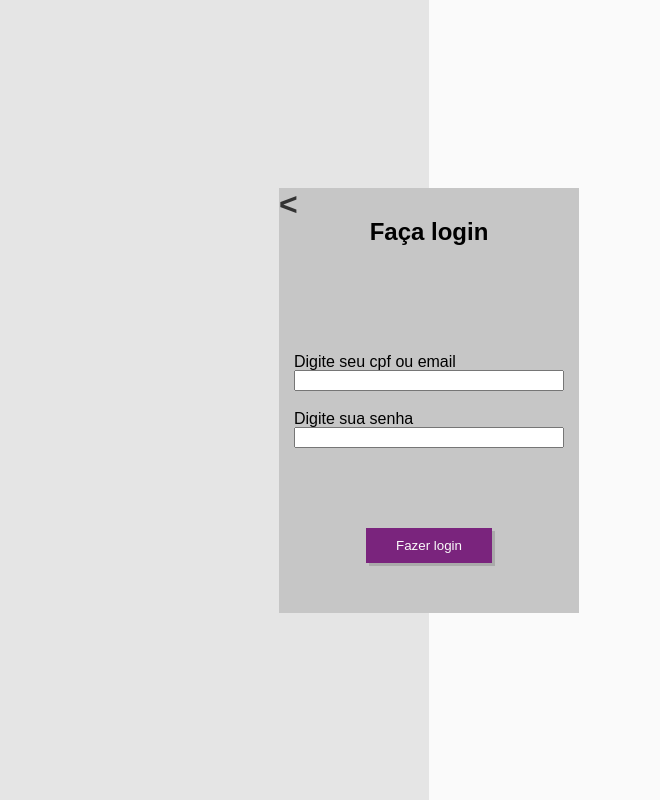
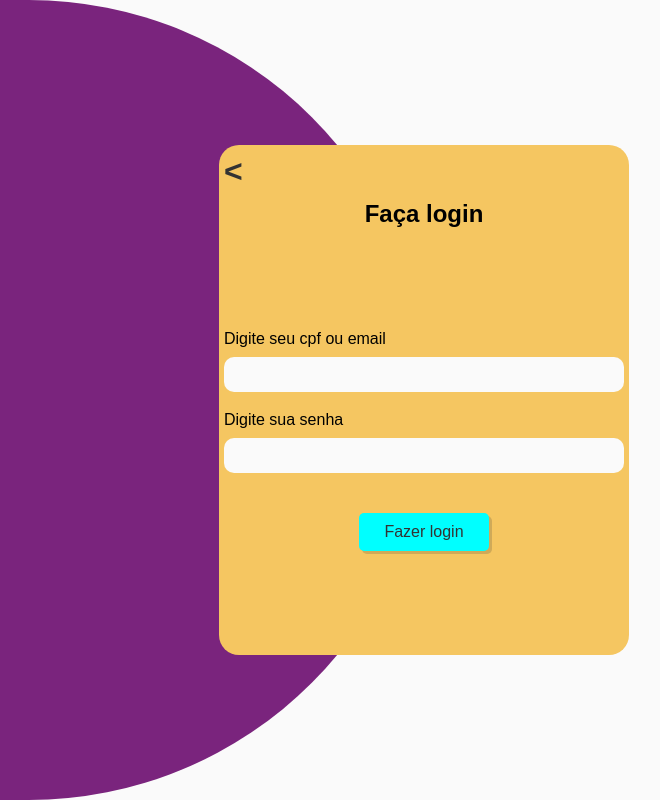
Before and after one commit to carrilhorafael/ceb-front, a React (Create React App) app: page /login in a window 1280 px wide. Shown: the whole page, without its empty margins (339-999 px from the left). Built offline with nearby package versions, Linux system fonts and the light colour scheme.

Commit message:
estilização completa do login

```diff
--- a/src/common/header/headers_components/HeaderHome.jsx
+++ b/src/common/header/headers_components/HeaderHome.jsx
@@ -9,7 +9,7 @@ export default function HeaderHome (){
         <header>
             <nav className="main_container">
                 <Link to="/"> <img className="logo-ceb" src={logo}/></Link>
-                <Link to="login"><button className="home-button-login">Entrar</button></Link>
+                <Link to="login"><button className="main_button">Entrar</button></Link>
             </nav>
         </header>
     )
--- a/src/common/header/style.css
+++ b/src/common/header/style.css
@@ -12,15 +12,3 @@ header .main_container{
     max-height: 80px;
     padding: 10px 0;
 }
-
-.home-button-login{
-    border: 0;
-    background-color: var(--cyan);
-    color: #333;
-    font-size: 1.0rem;
-    padding: 10px 25px;
-    border-radius: 5px;
-}
-.home-button-login:hover{
-    background-color: var(--blue);
-}
--- a/src/pages/login/index.jsx
+++ b/src/pages/login/index.jsx
@@ -28,17 +28,17 @@ export default function Login () {
                     <Link to="/">{"<"}</Link>
                     <h3>Faça login</h3>
                 </div>
-                <div>
+                <div className="form_inputs">
                     <fieldset>
                         <label htmlFor="credential">Digite seu cpf ou email</label>
-                        <input value={credential} name="credential" onChange={e => setCredential(e.target.value)}></input>
+                        <input className="main_input" value={credential} name="credential" onChange={e => setCredential(e.target.value)}></input>
                     </fieldset>
                     <fieldset>
                         <label htmlFor="password">Digite sua senha</label>
-                        <input type="password" value={password} name="password" onChange={e => setPassword(e.target.value)}></input>
+                        <input className="main_input" type="password" value={password} name="password" onChange={e => setPassword(e.target.value)}></input>
                     </fieldset>
+                    <input className="main_button" type="submit" value="Fazer login"></input>
                 </div>
-                <input className="main_button" type="submit" value="Fazer login"></input>
             </form>
         </section>
     )
--- a/src/pages/login/style.css
+++ b/src/pages/login/style.css
@@ -4,35 +4,47 @@
     display: flex;
     justify-content: flex-end;
     align-items: center;
-    background-color: #e5e5e5;
+    background-color: var(--purple);
+    border-radius: 0 50vh 50vh 0;
+}
+.form_title_div{
+    display: flex;
 }
 .form_login_container{
-    background-color: #c6c6c6;
-    width: 300px;
-    margin-right: -150px;
-    padding: 50px 0;
+    background-color: var(--yellow);
+    margin-right: -200px;
+    padding: 5px 5px;
+    border-radius: 20px;
+    min-height: 500px;
+    min-width: 400px;
     display: flex;
     flex-direction: column;
     align-items: center;
 }
-.form_login_container .form_title_div{
-    margin-bottom: 50px;
-    margin-top: -50px;
-}
 .form_login_container a{
     text-decoration: none;
     font-size: 32px;
+    margin-bottom: 15px;
     width: fit-content;
     font-weight: bolder;
     color: #333;
+    align-self: start;
+}
+.form_inputs{
+    margin-top: 100px;
+    width: 100%;
+    display: flex;
+    flex-direction: column;
+    justify-content: center;
 }
 .form_login_container fieldset{
     display: flex;
     flex-direction: column;
     margin-bottom: 20px;
-    width: 100%;
 }
-.form_login_container > div:last-of-type{
-    margin: 60px 30px;
-    width: 90%;
+.form_login_container .main_button{
+    margin-top: 20px;
 }
+.form_login_container label{
+    margin-bottom: 10px;
+}
--- a/src/pages/signup/style.css
+++ b/src/pages/signup/style.css
@@ -15,10 +15,13 @@
     width: fit-content;
     font-weight: bolder;
     color: #333;
+    align-self: start;
 }
 .form_title_div{
     display: flex;
+    align-items: center;
     flex-direction: column;
+    padding: 5px;
     font-weight: bold;
     width: 100%;
 }
--- a/src/root.css
+++ b/src/root.css
@@ -77,14 +77,20 @@ h1{
 	border: 0
 }
 .main_button {
-    background-color: var(--purple);
-    color: #fafafa;
-    padding: 10px 30px;
-	margin: 0 auto;
 	box-shadow: 3px 3px #33333330;
 	border: 0;
+    background-color: var(--cyan);
+    color: #333;
+    font-size: 1.0rem;
+    padding: 10px 25px;
+    border-radius: 5px;
 }
 .main_button:hover{
-	background-color: var(--cyan);
-	color: #333
+	background-color: var(--blue);
 }
+.main_input{
+	background-color: #fafafa;
+	padding: 10px 0;
+	border-radius: 10px;
+	border: none;
+}
```
